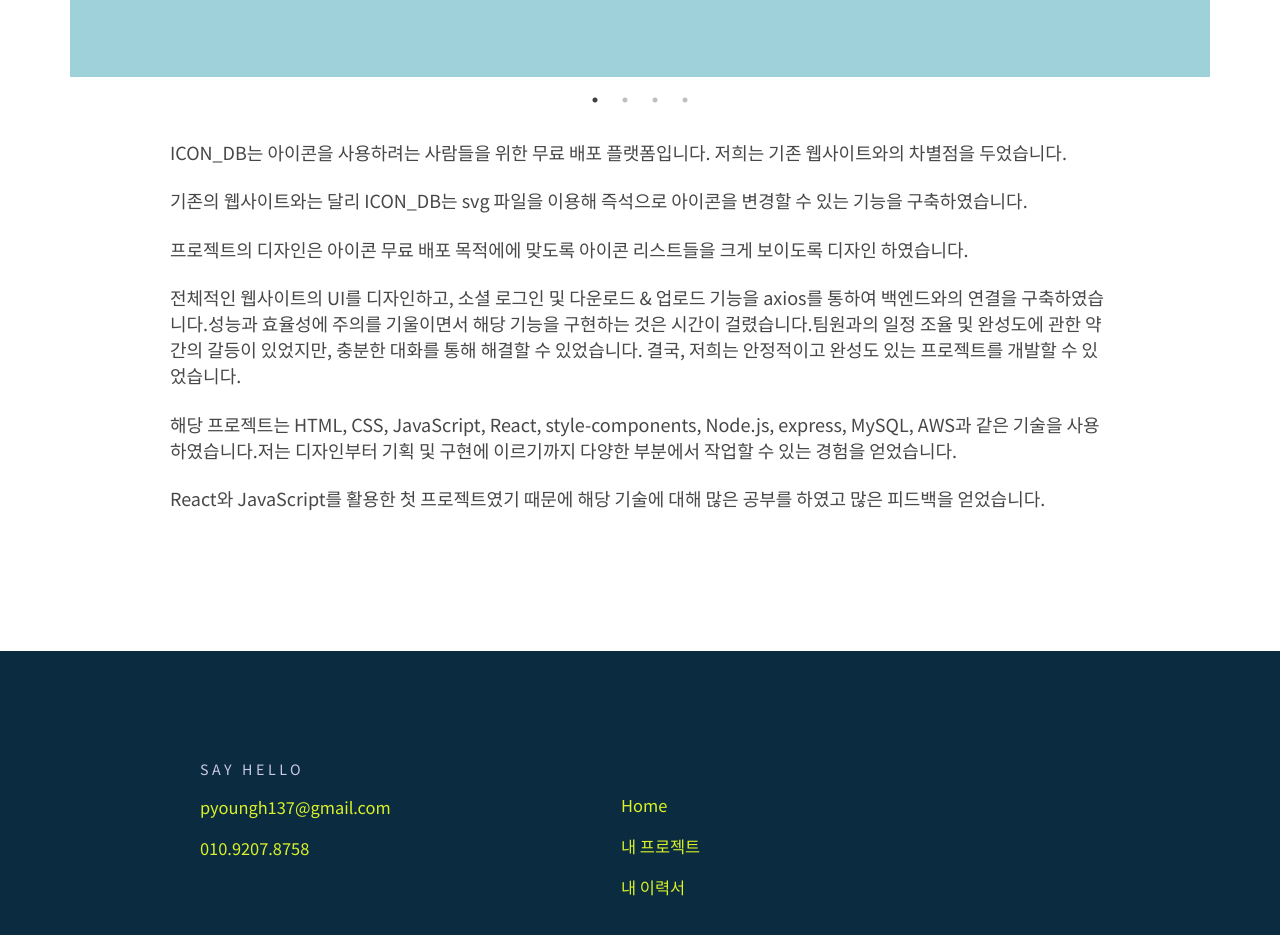
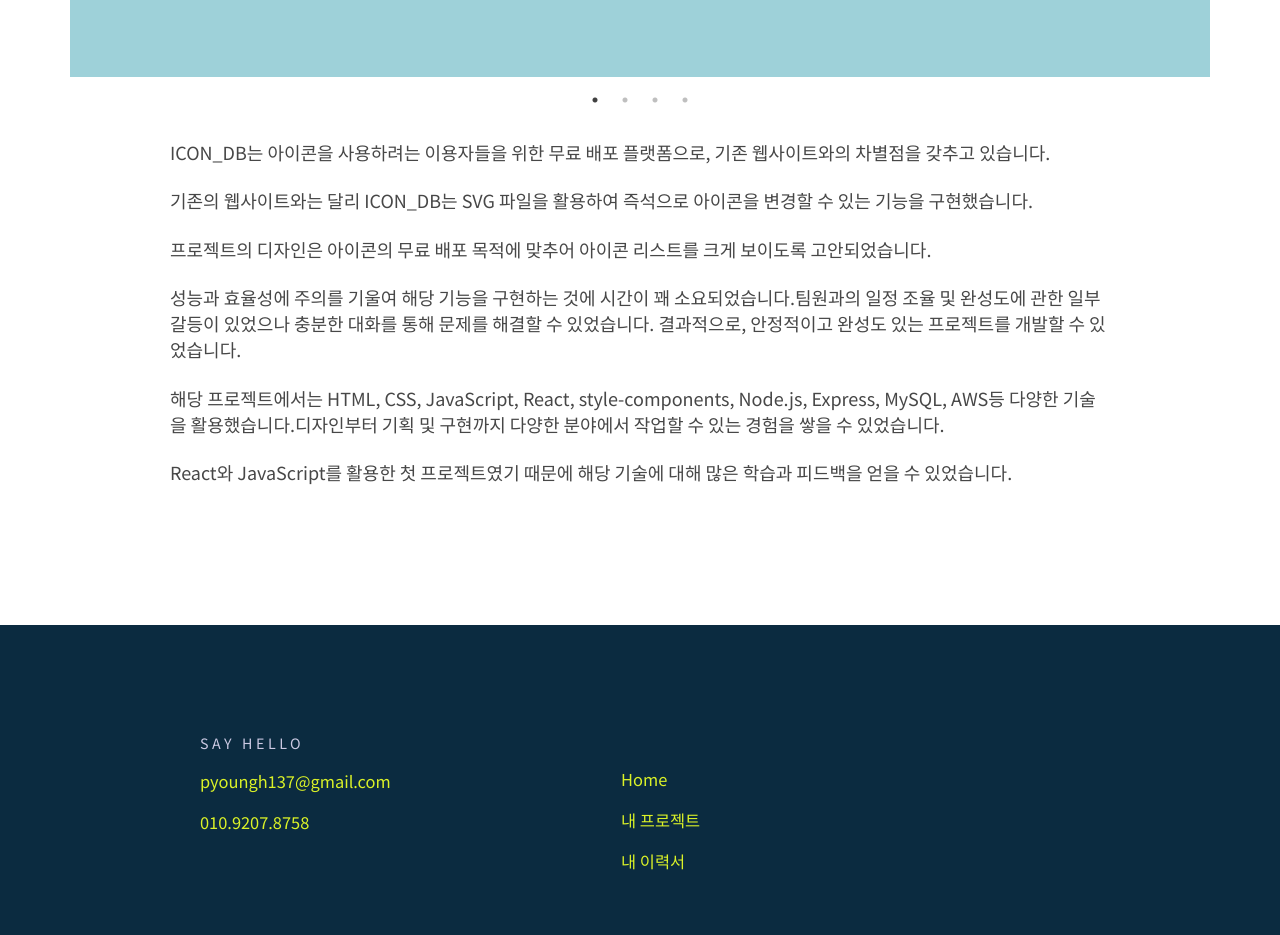
Before and after one commit to bbagbbagn2/PJH-Portfolio, a React (Create React App) app: page /project/icondb in a window 1280 px wide. Shown: the part 900-1835 px from the top of the page. Built offline with nearby package versions, Linux system fonts and the light colour scheme.

Commit message:
fix(paragraph 내용 수정)

```diff
--- a/src/pages/project/icon.tsx
+++ b/src/pages/project/icon.tsx
@@ -29,20 +29,19 @@ export default function Icondb() {
     ]
 
     const paragraphs = [
-        "ICON_DB는 아이콘을 사용하려는 사람들을 위한 무료 배포 플랫폼입니다. 저희는 기존 웹사이트와의 차별점을 두었습니다.",
+        "ICON_DB는 아이콘을 사용하려는 이용자들을 위한 무료 배포 플랫폼으로, 기존 웹사이트와의 차별점을 갖추고 있습니다.",
 
-        "기존의 웹사이트와는 달리 ICON_DB는 svg 파일을 이용해 즉석으로 아이콘을 변경할 수 있는 기능을 구축하였습니다.",
+        "기존의 웹사이트와는 달리 ICON_DB는 SVG 파일을 활용하여 즉석으로 아이콘을 변경할 수 있는 기능을 구현했습니다.",
 
-        "프로젝트의 디자인은 아이콘 무료 배포 목적에에 맞도록 아이콘 리스트들을 크게 보이도록 디자인 하였습니다.",
+        "프로젝트의 디자인은 아이콘의 무료 배포 목적에 맞추어 아이콘 리스트를 크게 보이도록 고안되었습니다.",
 
-        "전체적인 웹사이트의 UI를 디자인하고, 소셜 로그인 및 다운로드 & 업로드 기능을 axios를 통하여 백엔드와의 연결을 구축하였습니다." +
-        "성능과 효율성에 주의를 기울이면서 해당 기능을 구현하는 것은 시간이 걸렸습니다." +
-        "팀원과의 일정 조율 및 완성도에 관한 약간의 갈등이 있었지만, 충분한 대화를 통해 해결할 수 있었습니다. 결국, 저희는 안정적이고 완성도 있는 프로젝트를 개발할 수 있었습니다.",
+        "성능과 효율성에 주의를 기울여 해당 기능을 구현하는 것에 시간이 꽤 소요되었습니다." +
+        "팀원과의 일정 조율 및 완성도에 관한 일부 갈등이 있었으나 충분한 대화를 통해 문제를 해결할 수 있었습니다. 결과적으로, 안정적이고 완성도 있는 프로젝트를 개발할 수 있었습니다.",
 
-        "해당 프로젝트는 HTML, CSS, JavaScript, React, style-components, Node.js, express, MySQL, AWS과 같은 기술을 사용하였습니다." +
-        "저는 디자인부터 기획 및 구현에 이르기까지 다양한 부분에서 작업할 수 있는 경험을 얻었습니다.",
+        "해당 프로젝트에서는 HTML, CSS, JavaScript, React, style-components, Node.js, Express, MySQL, AWS등 다양한 기술을 활용했습니다." +
+        "디자인부터 기획 및 구현까지 다양한 분야에서 작업할 수 있는 경험을 쌓을 수 있었습니다.",
 
-        "React와 JavaScript를 활용한 첫 프로젝트였기 때문에 해당 기술에 대해 많은 공부를 하였고 많은 피드백을 얻었습니다.",
+        "React와 JavaScript를 활용한 첫 프로젝트였기 때문에 해당 기술에 대해 많은 학습과 피드백을 얻을 수 있었습니다.",
     ];
 
     return (
```
